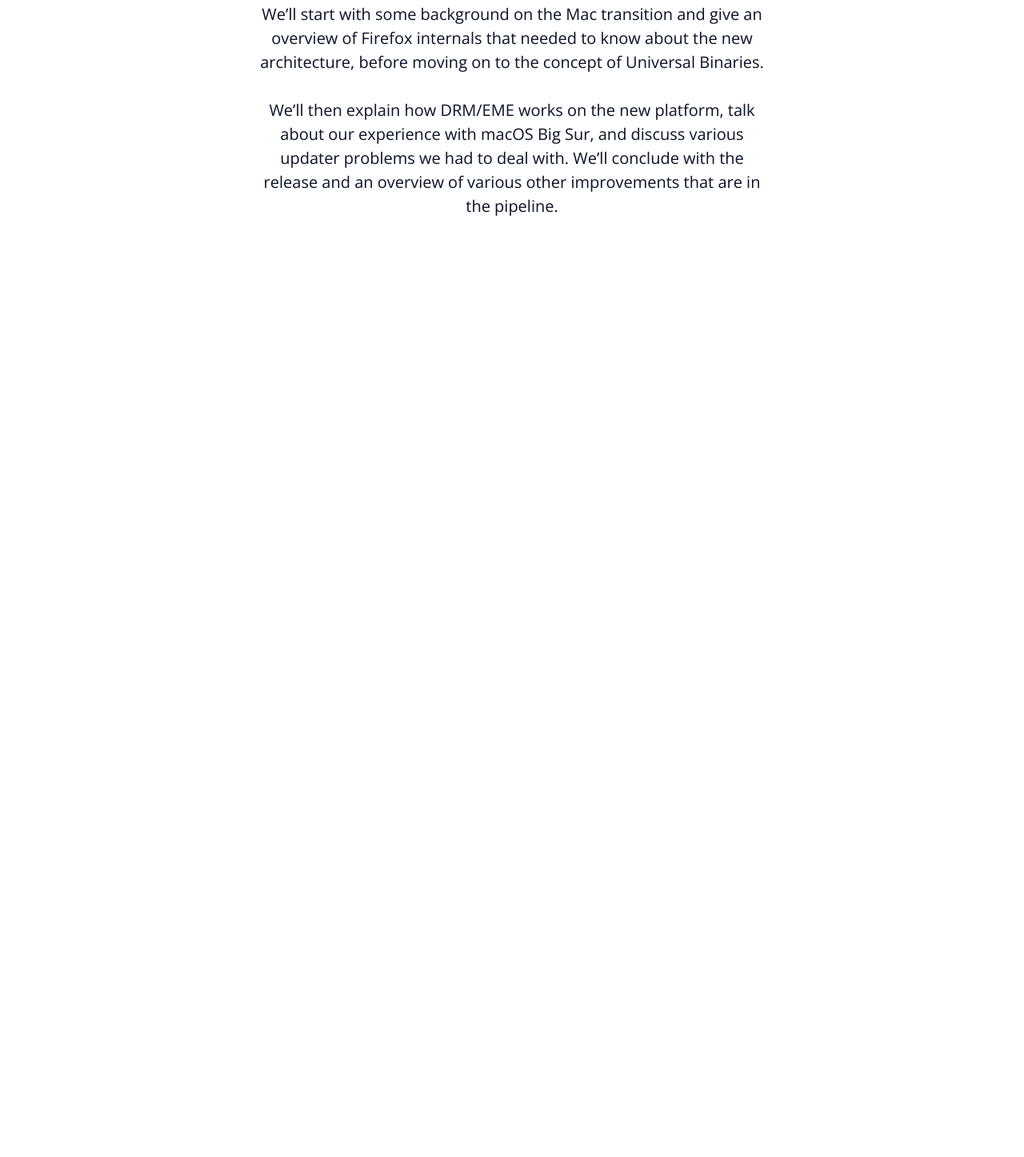
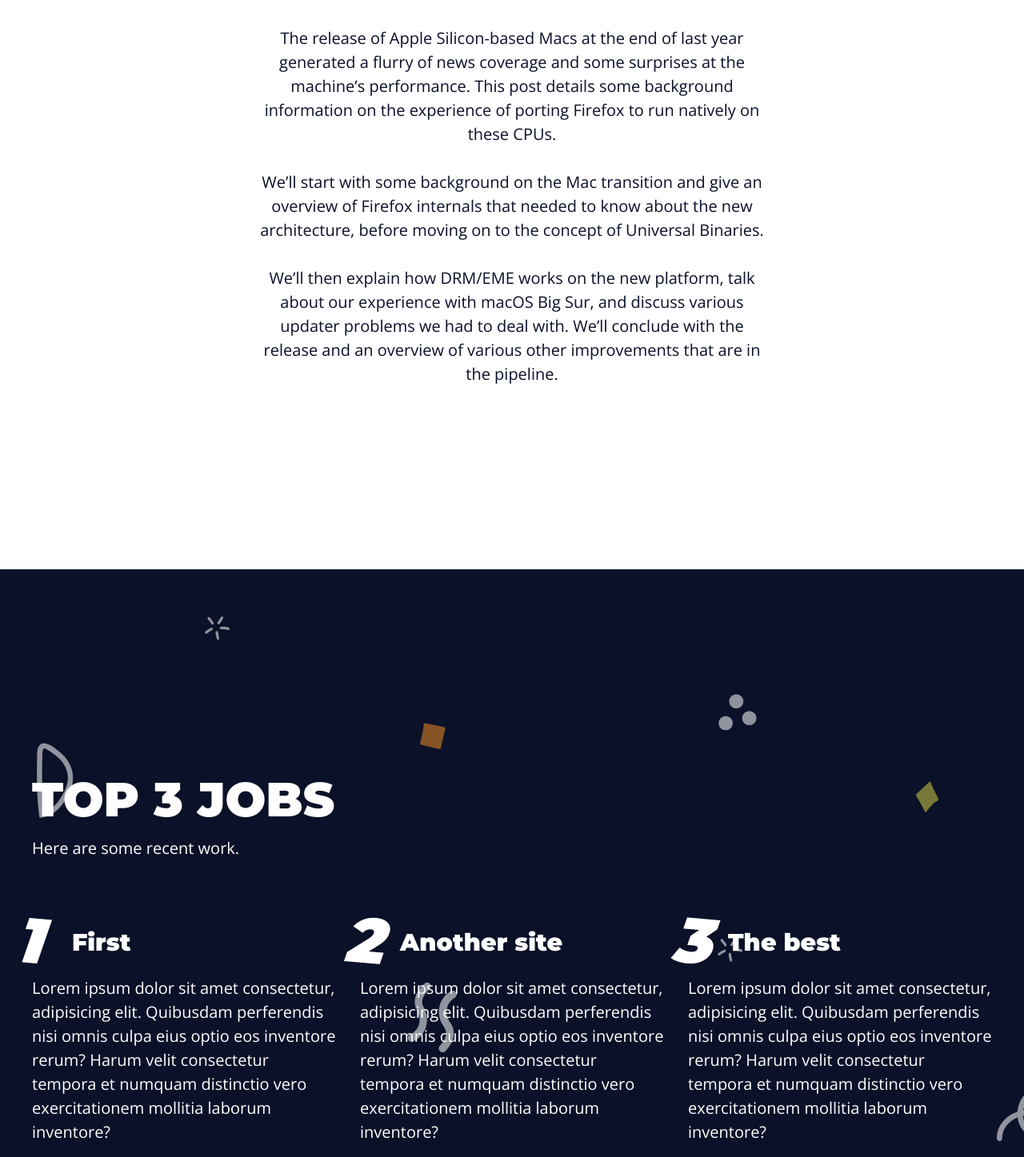
Before and after one commit to Murilo-Araujo094/lading-page, a plain HTML site: page index.html in a window 1280 px wide. Shown: the part 1353-2800 px from the top of the page at 80% size. Before the commit the page ends 1785 px from the top, so only its background shows below. Drawn offline with nearby package versions, Linux system fonts and the light colour scheme.

Commit message:
seção top3 finalizada

```diff
--- a/assets/CSS/classes.css
+++ b/assets/CSS/classes.css
@@ -14,7 +14,7 @@
 .main-content {
   max-width: 120rem;
   margin: 0 auto;
-  padding: var(--gap);
+  padding: 10rem var(--gap);
 }
 
 .section {
--- a/assets/CSS/styles.css
+++ b/assets/CSS/styles.css
@@ -4,7 +4,7 @@
   display: grid;
   grid-template-columns: 1fr 1.5fr;
   gap: var(--gap);
-  height: 100vh;
+  min-height: 100vh;
 }
 
 .intro-text-content, .intro-img {
@@ -22,8 +22,54 @@
 .top3-content{
   max-width: 64rem;
   display: flex;
+/*flex-flow: column wrap; */
+  flex-direction: column;
+  flex-wrap: nowrap;
+  justify-content: center;
+ min-height: 100vh;
+  text-align: center;
+}
+
+.grid-one-content{
+  display: flex;
   flex-flow: column wrap;
   justify-content: center;
-  height: 100vh;
-  text-align: center;
+  min-height: 100vh;
 }
+
+.grid-main-heading{
+  margin-bottom: 1rem;
+}
+
+.grid-description{
+  padding-bottom: 5rem;
+}
+
+
+.grid{
+  display: grid;
+  grid-template-columns: repeat(3, 1fr);
+  gap: var(--gap);
+  counter-reset: grid-counter;
+}
+
+.grid h3 {
+  font-size: 3rem;
+  position: relative;
+  padding-left: 5rem;
+  padding-bottom: 2rem;
+
+}
+
+.grid h3::before{
+  counter-increment: grid-counter;
+  content: counter(grid-counter);
+  position: absolute;
+  font-size: 8rem;
+  font-style: italic;
+  top: -4rem;
+  left: -2rem;
+  transform: rotate(5deg);
+
+
+}
--- a/index.html
+++ b/index.html
@@ -25,9 +25,9 @@
 
       <nav>
         <ul>
-          <li><a href="#intro">intro</a></li>
-          <li><a href="#top3">top 3</a></li>
-          <li><a href="#">gallery</a></li>
+          <li><a href="#top3">intro</a></li>
+          <li><a href="#grid-one">top 3</a></li>
+          <li><a href="#gallery">gallery</a></li>
           <li><a href="#">work</a></li>
           <li><a href="#">contact</a></li>
         </ul>
@@ -61,6 +61,36 @@
 
   </section>
 
+
+  <section id="grid-one" class="grid-one main-bg section">
+    <div class="main-content grid-one-content">
+      <h2 class="grid-main-heading">TOP 3 jobs</h2>
+      <p class="grid-description">Here are some recent work.</p>
+      <div class="grid">
+        <article>
+          <h3>First</h3>
+          <p>Lorem ipsum dolor sit amet consectetur, adipisicing elit. Quibusdam perferendis nisi omnis culpa eius optio eos inventore rerum? Harum velit consectetur tempora et numquam distinctio vero exercitationem mollitia laborum inventore?</p>
+        </article>
+
+        <article>
+          <h3>Another site</h3>
+          <p>Lorem ipsum dolor sit amet consectetur, adipisicing elit. Quibusdam perferendis nisi omnis culpa eius optio eos inventore rerum? Harum velit consectetur tempora et numquam distinctio vero exercitationem mollitia laborum inventore?</p>
+        </article>
+
+        <article>
+          <h3>The best</h3>
+          <p>Lorem ipsum dolor sit amet consectetur, adipisicing elit. Quibusdam perferendis nisi omnis culpa eius optio eos inventore rerum? Harum velit consectetur tempora et numquam distinctio vero exercitationem mollitia laborum inventore?</p>
+        </article>
+
+
+      </div>
+    </div>
+  </section>
+
+  <section id="gallery" class="section white-bg">
+    <div class="main-content"></div>
+  </section>
+
 </body>
 
 </html>
```
